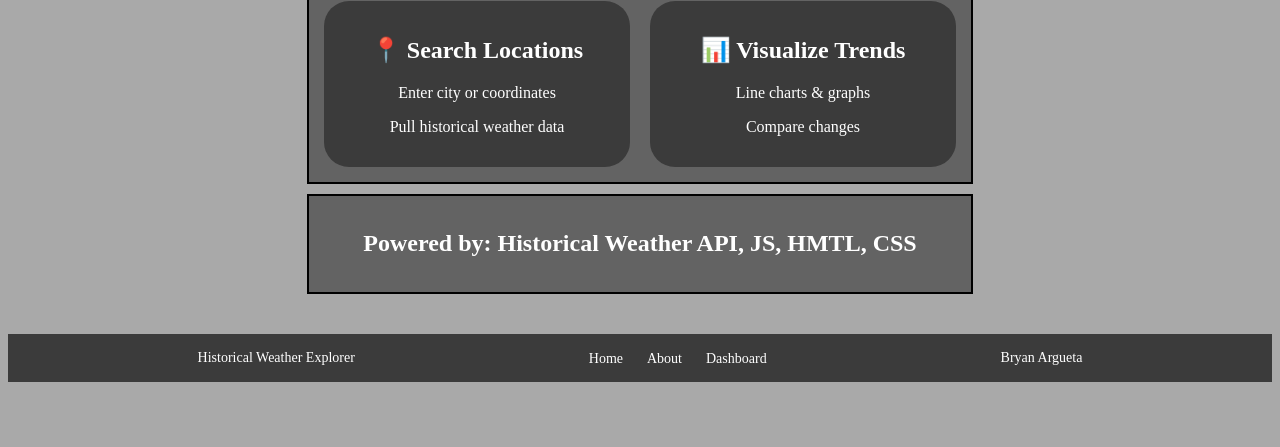
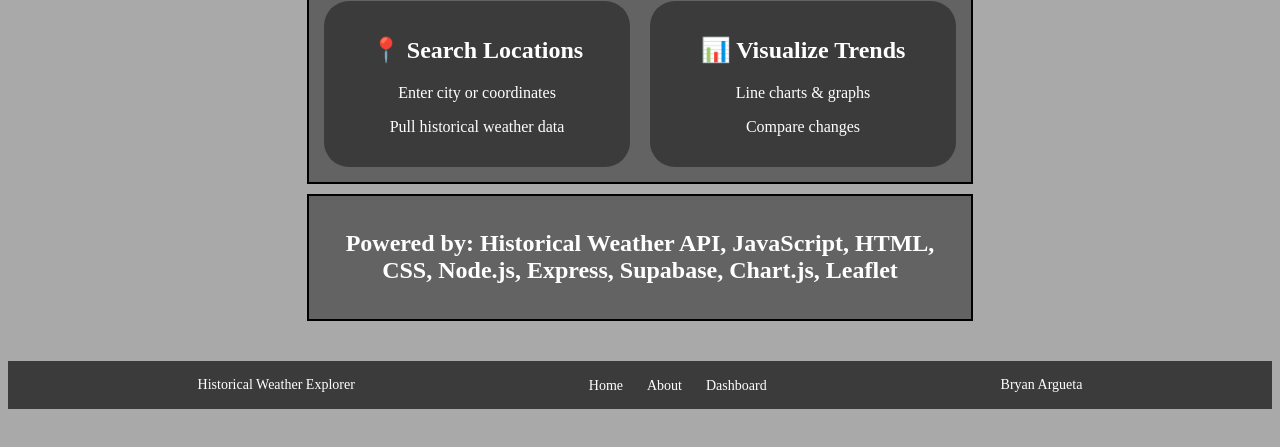
Before and after one commit to bryanwargueta/historical-weather-explorer, a website: page client/index.html in a window 1280 px wide. Shown: the part 359-806 px from the top of the page. Drawn offline with Linux system fonts and the light colour scheme.

```diff
--- a/client/index.html
+++ b/client/index.html
@@ -40,7 +40,10 @@
     </div>
     <!--Tech & Data Section-->
     <div class="tech-data-box">
-      <h2>Powered by: Historical Weather API, JS, HMTL, CSS</h2>
+      <h2>
+        Powered by: Historical Weather API, JavaScript, HTML, CSS, Node.js,
+        Express, Supabase, Chart.js, Leaflet
+      </h2>
     </div>
     <div id="footer-placeholder"></div>
   </body>
```
Also changed, not shown: README.md (deleted), client/docs/README.md (added).
